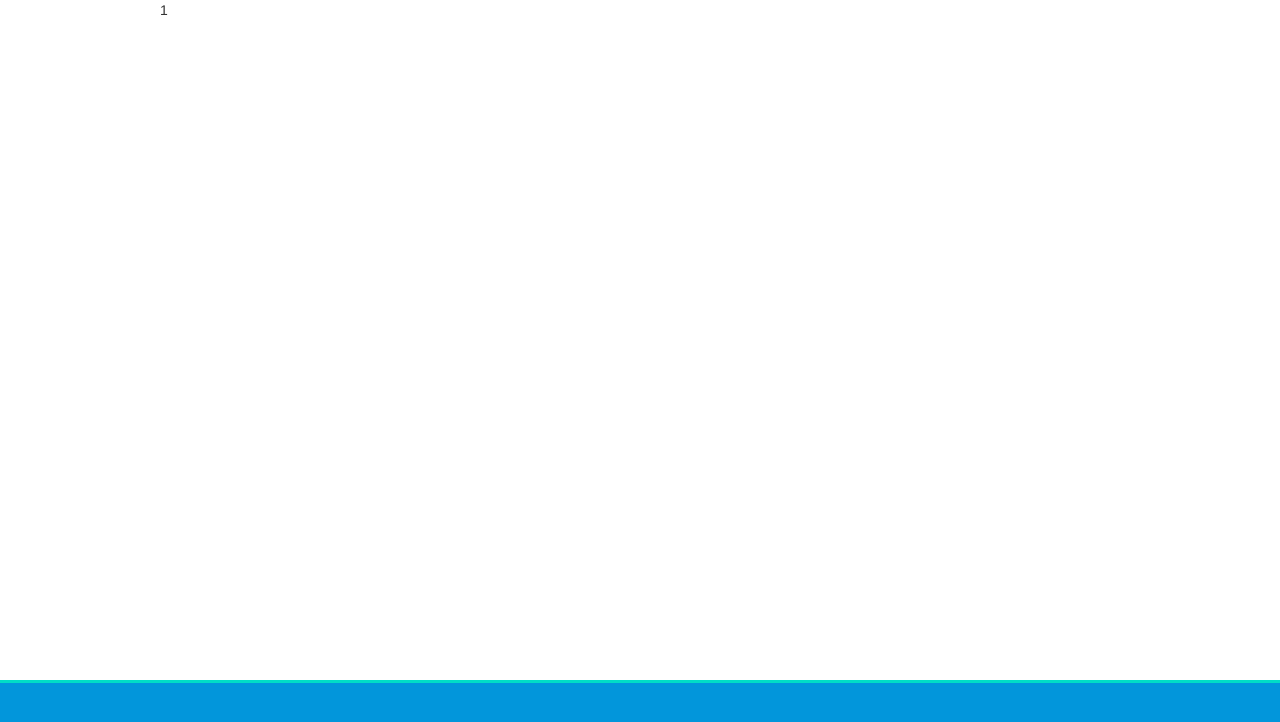
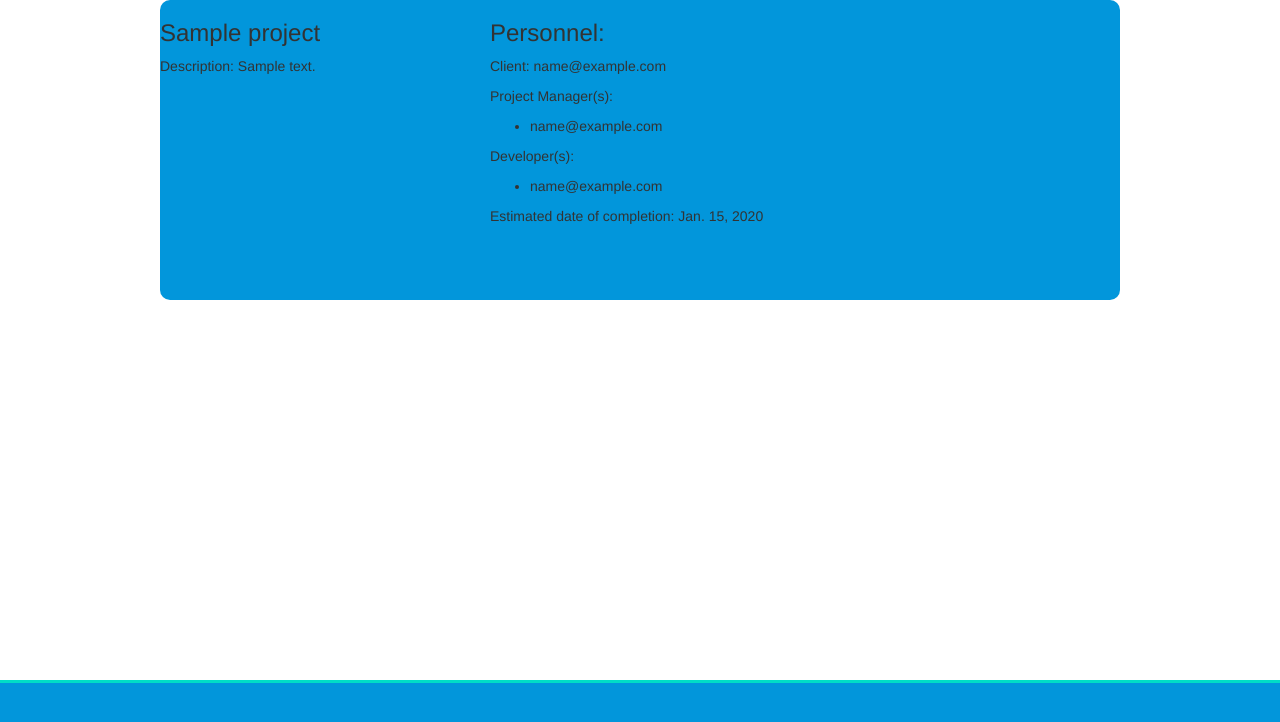
Before and after one commit to implacable/projectManager, a Django app: template project_ticket/templates/project_ticket/project.html in a window 1280 px wide. Shown: the part 60-782 px from the top of the page. Run offline with Django 3.2, Linux system fonts and the light colour scheme; the template is opened without the code that fills it: values that come from a table or form of the project are taken from there, others are empty; tables that the repository leaves empty hold one stand-in row (values such as "Sample post"); parts of the project's set-up code (start-up, migrations or seed data) failed here and were passed over; some libraries are stand-ins or nearby versions.

Commit message:
Project view is coming along

```diff
--- /dev/null
+++ b/project_ticket/static/project_ticket/css/project_style.css
@@ -0,0 +1,5 @@
+.project {
+	border-radius: 10px;
+	background-color: #0296db;
+	min-height: 300px;
+}
--- a/project_ticket/templates/project_ticket/project.html
+++ b/project_ticket/templates/project_ticket/project.html
@@ -1,4 +1,44 @@
 {% extends 'project_ticket/base.html' %}
+{% block 'styling' %}
+{% load staticfiles %}
+	<link rel="stylesheet" type="text/css" href="{% static 'project_ticket/css/project_style.css' %}" />
+{% endblock %}
+
+
 {% block 'content' %}
-	{{ project.id }}
+	<div class="row">
+		<div class="col-md-12">
+			<div class="project">
+				<div class="row">
+					<div class="col-md-4">
+						<h3> {{ project.name }} </h3>
+						<p> Description: {{ project.description }} </p>
+					</div>
+
+					<div class="col-md-4">
+						<h3> Personnel: </h3>
+						<p> Client: {{ project.client }} </p>
+
+						<p> Project Manager(s): </p>
+						<ul>
+							{% for proj_man in project.project_manager.all %}
+								<li>{{ proj_man }}</li>
+							{% endfor %}
+						</ul>
+
+						<p> Developer(s): </p>
+						<ul>
+							{% for dev in project.developer.all %}
+								<li> {{ dev }} </li>
+							{% endfor %}
+						</ul>
+
+						<p> Estimated date of completion: {{ project.project_due }} </p>
+					</div>
+
+					<div class="col-md-4"></div>
+				</div>
+			</div>
+		</div>
+	</div>
 {% endblock %}
--- a/project_ticket/views.py
+++ b/project_ticket/views.py
@@ -48,7 +48,7 @@ def home(request):
     The landing page is static content
     that is rendered here using Django.
     """
-	return render(request, 'project_ticket/landing.html', {'user': request.user})
+    return render(request, 'project_ticket/landing.html', {'user': request.user})
 
 @login_required(login_url='login')
 def profile(request):
```
